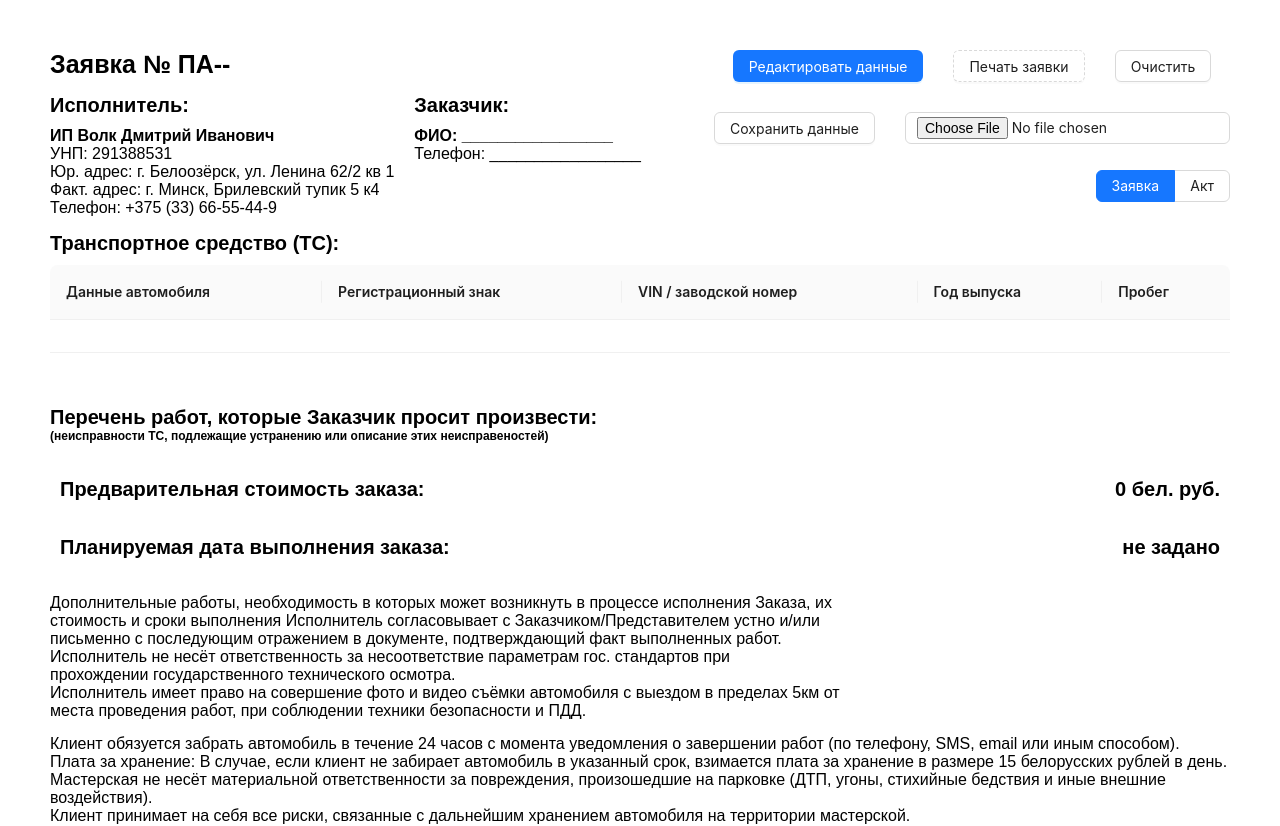
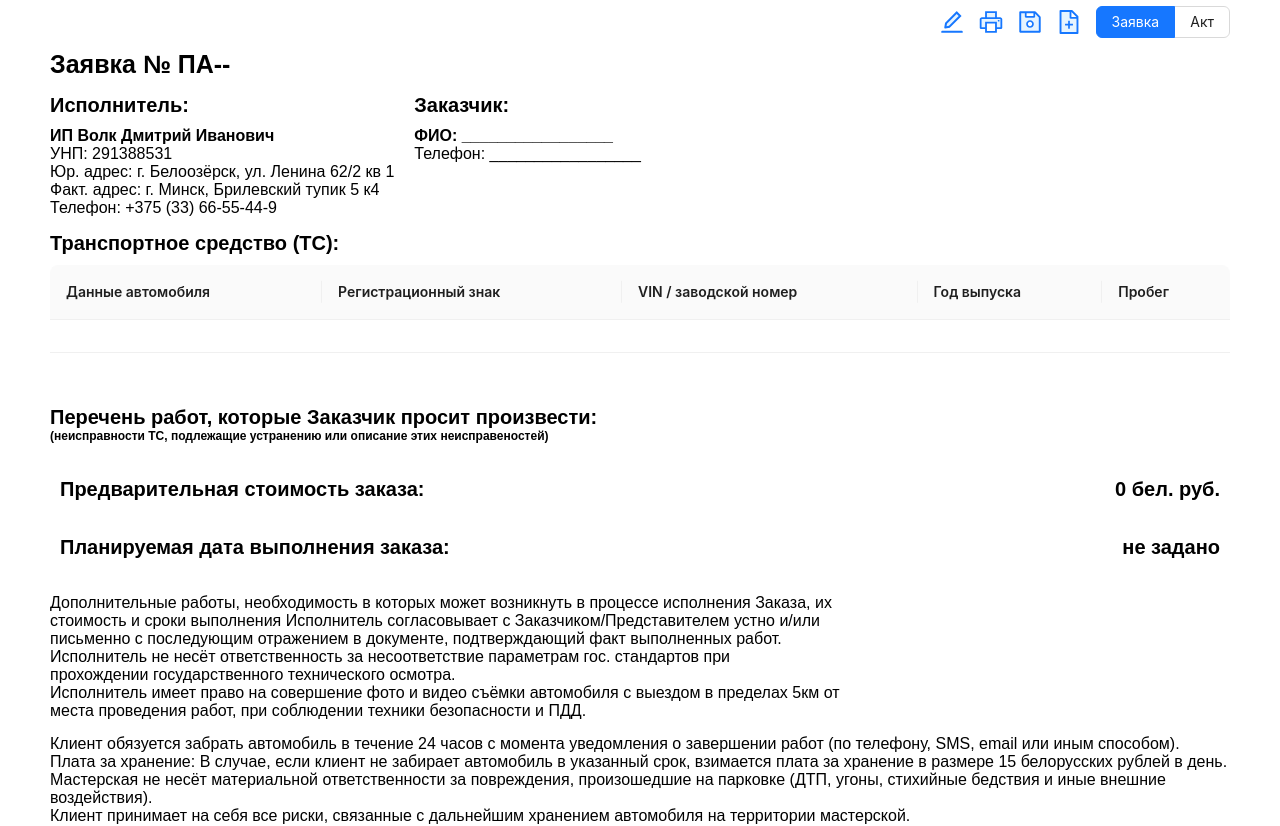
Before and after one commit to d-vooolk/prime-docs, a React (Create React App) app: page / in a window 1280 px wide. Shown: the top 826 px of the page. Built offline with nearby package versions, Linux system fonts and the light colour scheme.

Commit message:
refactor buttons

```diff
--- a/package.json
+++ b/package.json
@@ -3,6 +3,7 @@
   "version": "0.1.0",
   "private": true,
   "dependencies": {
+    "@ant-design/icons": "^5.6.1",
     "antd": "^5.23.2",
     "cra-template": "1.2.0",
     "print-js": "^1.6.0",
--- a/src/App.css
+++ b/src/App.css
@@ -23,3 +23,8 @@ body {
   justify-content: center;
   align-items: center;
 }
+
+.action-button {
+  font-size: 24px;
+  cursor: pointer;
+}
--- a/src/App.js
+++ b/src/App.js
@@ -1,11 +1,12 @@
 import './App.css';
 import printJS from "print-js";
-import React, {useState} from "react";
+import React, {useEffect, useRef, useState} from "react";
 import RequestPage from "./components/RequestPage/RequestPage";
 import EditModal from "./components/EditModal/EditModal";
 import {Button, Input, Radio} from "antd";
 import ActPage from "./components/ActPage/ActPage";
 import {saveJsonToFile} from "./utils/saveFile";
+import {EditTwoTone, FileAddTwoTone, PrinterTwoTone, SaveTwoTone} from "@ant-design/icons";
 
 const fileExtention = '.json';
 
@@ -55,10 +56,17 @@ const defaultCustomerData = {
 }
 
 function App() {
+    const fileInputRef = useRef(null);
     const [isModalOpen, setIsModalOpen] = useState(false);
     const [isShowAct, setIsShowAct] = useState(false);
 
     const [customerData, setCustomerData] = useState(defaultCustomerData);
+
+    const handleButtonClick = () => {
+        fileInputRef?.current?.input?.click();
+    };
+
+
     const handlePrintRequest = () => {
         printJS({
             printable: 'printableRequest',
@@ -96,42 +104,49 @@ function App() {
     };
 
     return (
-        <div>
-            {
-                !isShowAct
-                    ? (<RequestPage customerData={customerData}/>)
-                    : (<ActPage customerData={customerData} />)
-            }
-
-            <div className="buttons">
-                <div>
-                    <Button type="primary" onClick={() => setIsModalOpen(!isModalOpen)}>Редактировать данные</Button>
-                    {!isShowAct && <Button type="dashed" onClick={handlePrintRequest}>Печать заявки</Button>}
-                    {isShowAct && <Button type="dashed" onClick={handlePrintAct}>Печать акта</Button>}
-                    <Button onClick={() => setCustomerData(defaultCustomerData)}>Очистить</Button>
-                </div>
-                <div>
-                    <Button
-                        onClick={
-                            () => saveJsonToFile(
+        <>
+            <div style={{
+                position: "fixed",
+                height: "3vh",
+                width: "100%",
+                display: "flex",
+                justifyContent: "flex-end",
+                paddingTop: "10px",
+            }}>
+                <div style={{
+                    display: "flex",
+                    justifyContent: "space-between",
+                    paddingRight: "50px",
+                    gap: "15px",
+                    alignItems: "center"
+                }}>
+                    <EditTwoTone onClick={() => setIsModalOpen(!isModalOpen)} className="action-button"/>
+                    <PrinterTwoTone onClick={isShowAct ? handlePrintAct : handlePrintRequest} className="action-button"/>
+                    <SaveTwoTone
+                        onClick={() => saveJsonToFile(
                             customerData,
                             `${customerData.name}-${customerData.carData.name}-${customerData.dateRange[0]}${fileExtention}`
-                            )}>
-                        Сохранить данные
-                    </Button>
-
-                    <Input type="file" accept=".json" onChange={handleFileUpload}/>
-                </div>
-            </div>
+                        )}
+                        className="action-button"
+                    />
+                    <Input type="file" accept=".json" onChange={handleFileUpload} ref={fileInputRef} style={{ display: "none" }} />
+                    <FileAddTwoTone onClick={handleButtonClick} className="action-button"/>
                     <Radio.Group
                         block
                         options={modeOptions}
                         defaultValue="request"
                         optionType="button"
                         buttonStyle="solid"
-                style={{position: 'fixed', top: '170px', right: '50px'}}
                         onChange={() => setIsShowAct(!isShowAct)}
                     />
+                </div>
+            </div>
+            <div>
+                {
+                    !isShowAct
+                        ? (<RequestPage customerData={customerData}/>)
+                        : (<ActPage customerData={customerData}/>)
+                }
 
                 <EditModal
                     isModalOpen={isModalOpen}
@@ -140,6 +155,7 @@ function App() {
                     setCustomerData={setCustomerData}
                 />
             </div>
+        </>
     );
 }
 
```
Also changed, not shown: 2 other files (tests, documents, lock files or other folders). Lines whose indentation alone changed are shown as unchanged.
